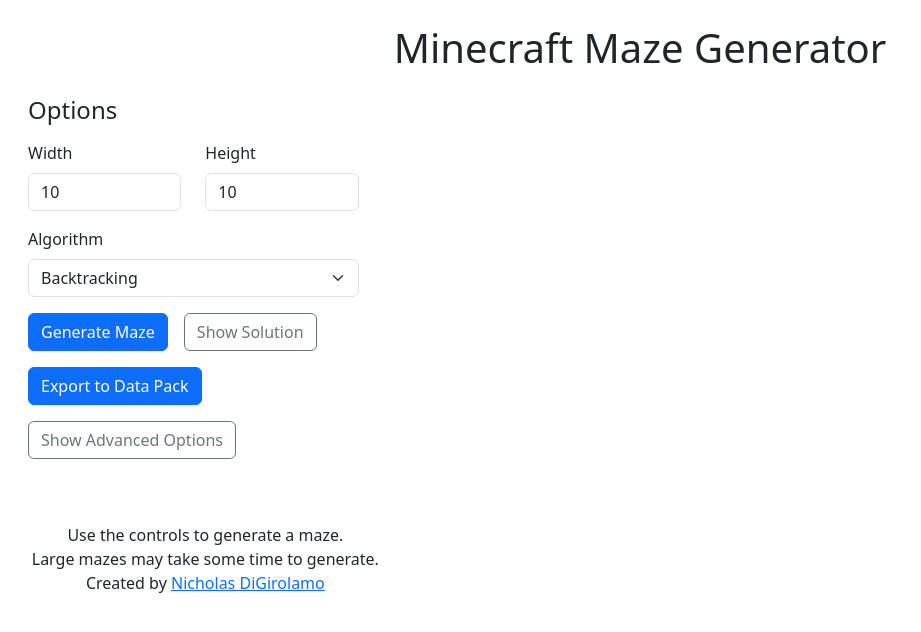
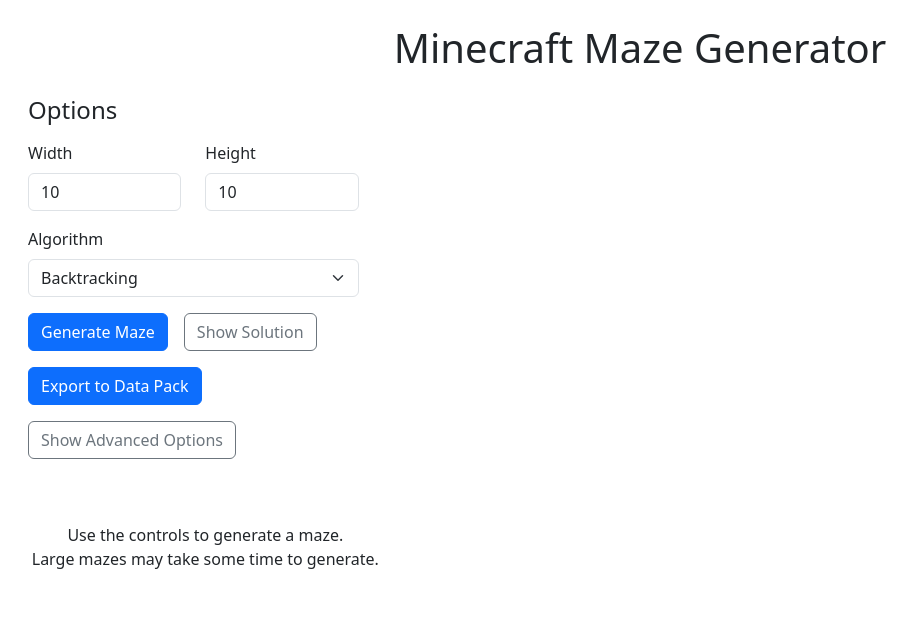
Before and after one commit to nsdigirolamo/maze-gen, a React (Vite) app: page / in a window 1280 px wide. Shown: the top 632 px of the page, without its empty margins (0-921 px from the left). Built offline with nearby package versions, Linux system fonts and the light colour scheme.

Commit message:
Removed link

```diff
--- a/src/components/MazeForm.tsx
+++ b/src/components/MazeForm.tsx
@@ -91,9 +91,6 @@
           Use the controls to generate a maze.
           <br />
           Large mazes may take some time to generate.
-          <br />
-          Created by{" "}
-          <a href="https://www.nsdigirolamo.com">Nicholas DiGirolamo</a>
         </div>
       </Row>
 
```
